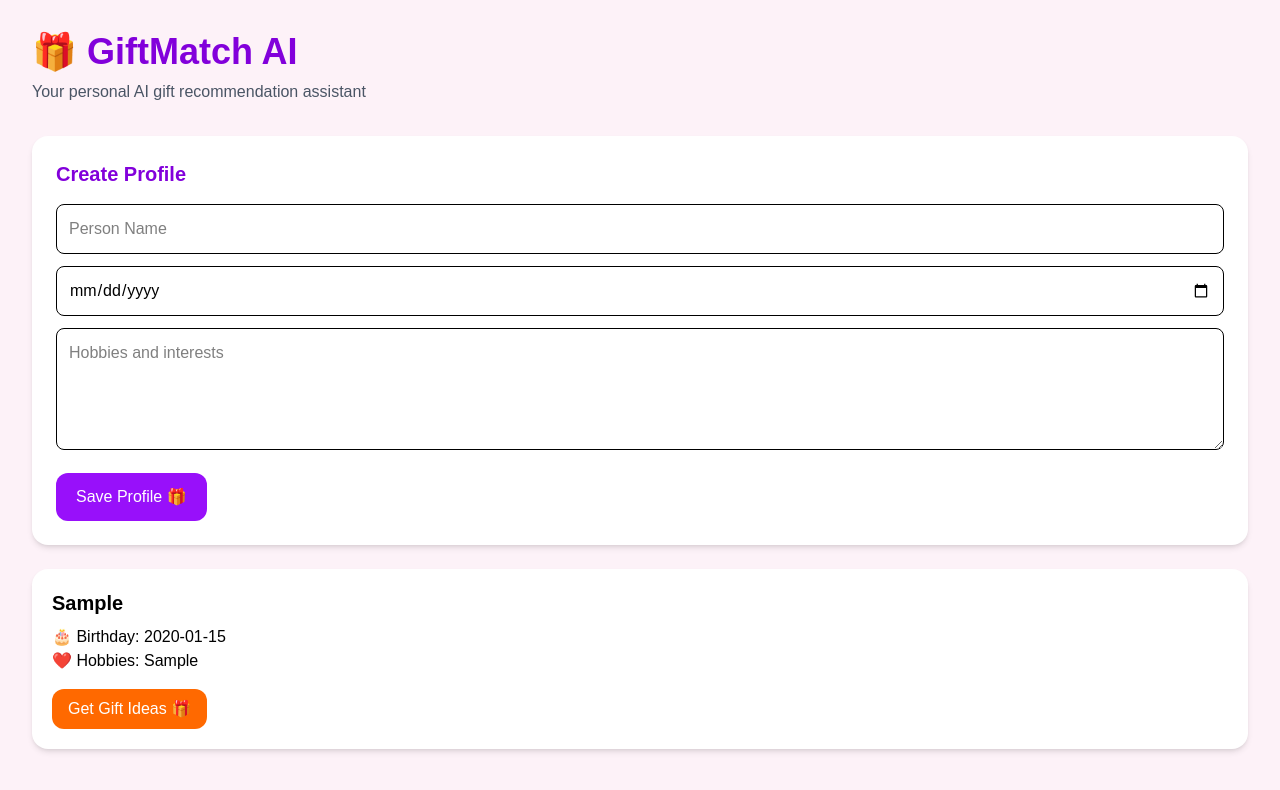
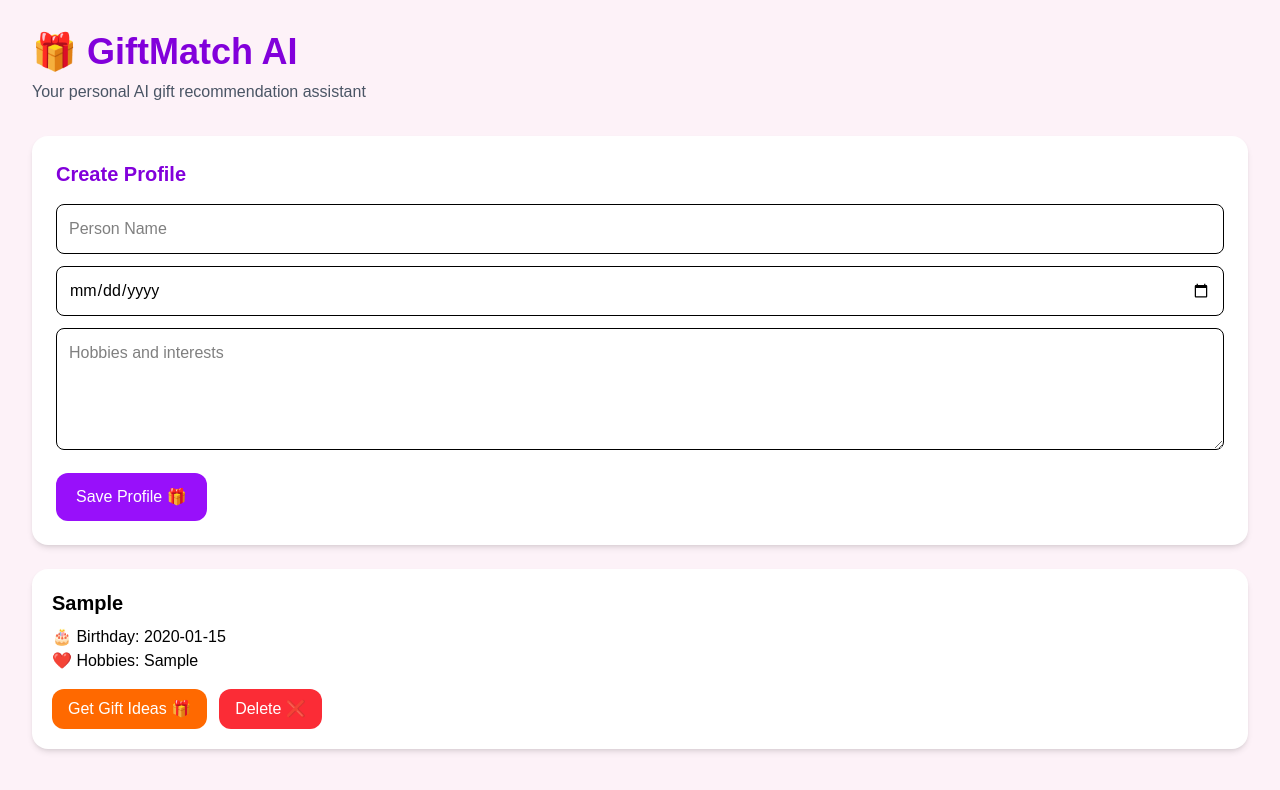
Before and after one commit to marwaqadeer/giftmatch-ai, a React (Vite) app: page / in a window 1280 px wide. Both pictures are taken after typing "Sample", "2020-01-15", "Sample" into the empty fields and a click on the button "Save Profile 🎁". Shown: the top 790 px of the page. Built offline with nearby package versions, Linux system fonts and the light colour scheme.

Commit message:
Add LocalStorage and profile deletion

```diff
--- a/src/components/ProfileCard.jsx
+++ b/src/components/ProfileCard.jsx
@@ -1,4 +1,7 @@
-function ProfileCard({ profile }) {
+function ProfileCard({
+    profile,
+    deleteProfile
+}) {
 
     return(
 
@@ -20,6 +23,14 @@ function ProfileCard({ profile }) {
                 Get Gift Ideas 🎁
             </button>
 
+            <button
+                onClick={() => deleteProfile(profile.id)}
+                className="bg-red-500 text-white rounded-xl px-4 py-2 mt-3 ml-3"
+
+            >
+                Delete ❌
+            </button>
+
         </div>
     );
 }
--- a/src/pages/Dashboard.jsx
+++ b/src/pages/Dashboard.jsx
@@ -1,13 +1,43 @@
-import { useState } from "react";
+import { useEffect, useState } from "react";
 import ProfileForm from "../components/ProfileForm";
 import ProfileCard from "../components/ProfileCard";
 
 function Dashboard() {
 
-    const [profiles, setProfiles] = useState([]);
+    const [profiles, setProfiles] = useState(() => {
+
+           return JSON.parse(
+            localStorage.getItem("profiles")
+           ) || [];
+
+    });
+
+    useEffect(() => {
+
+        localStorage.setItem(
+            "profiles",
+            JSON.stringify(profiles)
+        );
+
+    }, [profiles]);
 
     const addProfile = (newProfile) => {
-        setProfiles([...profiles, newProfile]);
+
+        setProfiles((prevProfiles) => [
+            ...prevProfiles,
+            newProfile,
+        ]);
+
+    };
+
+    const deleteProfile = (id) => {
+
+        const updatedProfiles = profiles.filter(
+            (profile) => profile.id !== id
+        );
+
+        setProfiles(updatedProfiles);
+
     };
 
     return (
@@ -43,12 +73,16 @@ function Dashboard() {
                 ) : (
 
                     profiles.map((profile) => (
+
                         <ProfileCard
                            key={profile.id}
                            profile={profile}
+                           deleteProfile={deleteProfile}
                         />
+
                     ))
                 )}
+
             </div>
 
         </div>
```
